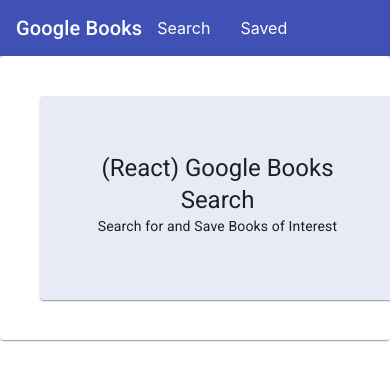
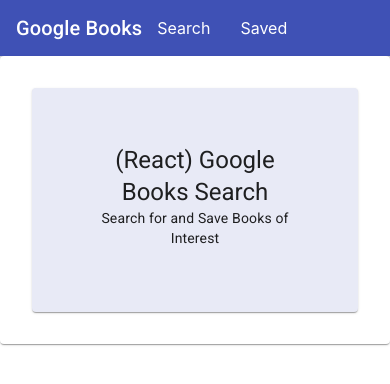
Before and after one commit to KEDuran/Google-Books-React-Search, a React (Create React App) app in the folder client/: page / in a window 390 px wide. Shown: the top 384 px of the page. Built offline with nearby package versions, Linux system fonts and the light colour scheme.

Commit message:
fixed jumbotron responsiveness issue

```diff
--- a/client/src/components/Jumbotron/index.js
+++ b/client/src/components/Jumbotron/index.js
@@ -11,12 +11,11 @@
 		flexGrow: 1,
 	},
 	paper: {
-		padding: "40px",
+        padding: theme.spacing(4),
 		textAlign: "center",
 		color: theme.palette.text.secondary,
 	},
 	card: {
-		minWidth: 275,
         padding: "40px",
         background: "#e8eaf6"
 	},
```
